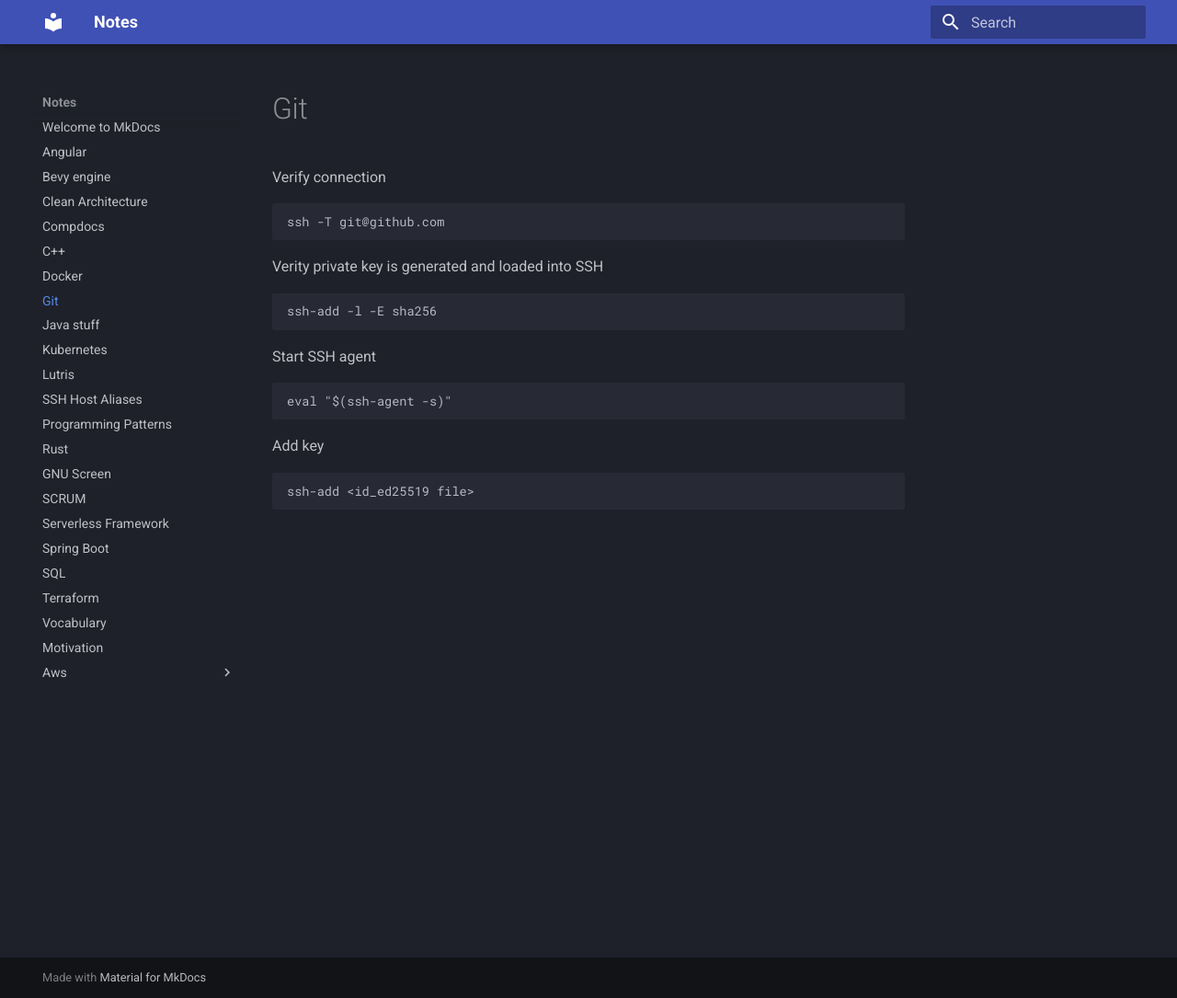
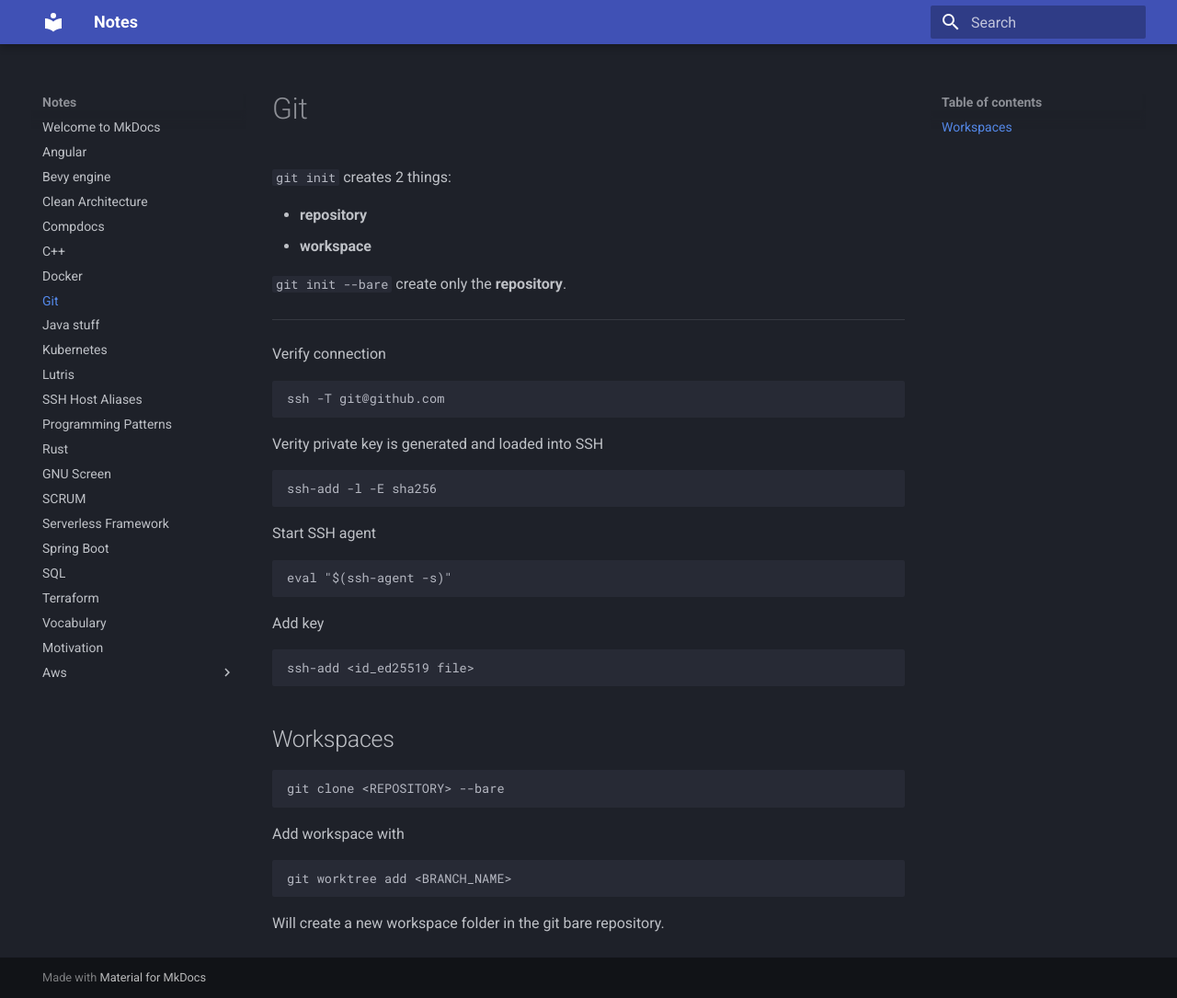
Before and after one commit to YotaYota/notes, an MkDocs documentation site: the page built from docs/git.md, in a window 1280 px wide and 1085 px high. Shown: the whole window at 92% size. Built offline with MkDocs 1.6.1 and Material for MkDocs 9.7.7, drawn with Linux system fonts in a browser that asks for light colours.

Commit message:
git worktrees

````diff
--- a/docs/git.md
+++ b/docs/git.md
@@ -1,4 +1,13 @@
 # Git
+
+`git init` creates 2 things:
+
+- **repository**
+- **workspace**
+
+`git init --bare` create only the **repository**.
+
+---
 
 Verify connection
 
@@ -23,3 +32,17 @@ Add key
 ```
 ssh-add <id_ed25519 file>
 ```
+
+## Workspaces
+
+```
+git clone <REPOSITORY> --bare
+```
+
+Add workspace with
+
+```
+git worktree add <BRANCH_NAME>
+```
+
+Will create a new workspace folder in the git bare repository.
````
